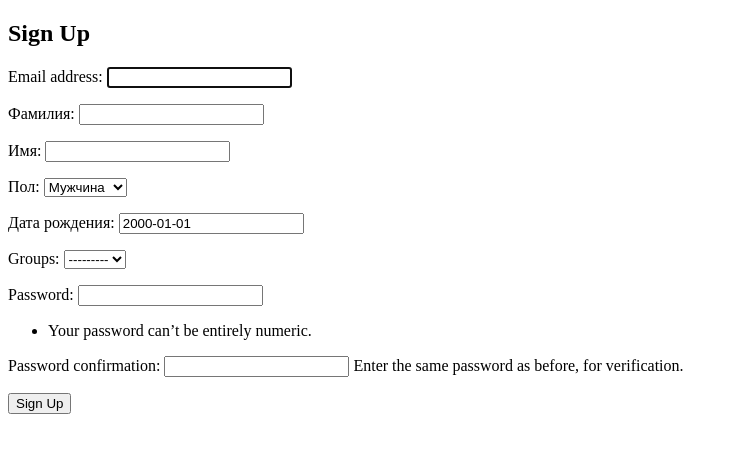
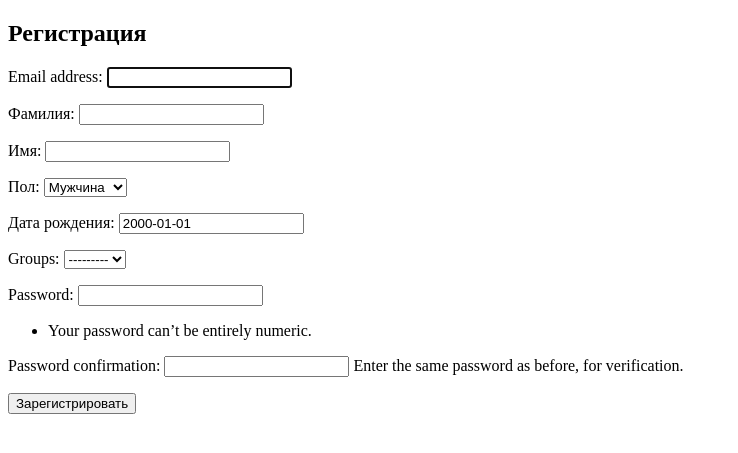
Before and after one commit to lishdaytra/social_web, a Django app: page /users/signup/ in a window 1280 px wide. Shown: the top 453 px of the page, without its empty margins (0-738 px from the left). Run offline with Django 4.2, Linux system fonts and the light colour scheme.

Commit message:
Незначительные правки

```diff
--- a/templates/registration/login.html
+++ b/templates/registration/login.html
@@ -3,10 +3,10 @@
 {% block title %}Log In{% endblock %}
 
 {% block content %}
-<h2>Log In</h2>
+<h2>Вход</h2>
 <form method="post">
   {% csrf_token %}
   {{ form.as_p }}
-  <button type="submit">Log In</button>
+  <button type="submit">Вход</button>
 </form>
 {% endblock %}
--- a/templates/signup.html
+++ b/templates/signup.html
@@ -3,10 +3,10 @@
 {% block title %}Sign Up{% endblock %}
 
 {% block content %}
-<h2>Sign Up</h2>
+<h2>Регистрация</h2>
 <form method="post">
   {% csrf_token %}
   {{ form.as_p }}
-  <button type="submit">Sign Up</button>
+  <button type="submit">Зарегистрировать</button>
 </form>
 {% endblock %}
--- a/users/manager.py
+++ b/users/manager.py
@@ -12,7 +12,7 @@
         Create and save a User with the given email and password.
         """
         if not email:
-            raise ValueError(_('The Email must be set'))
+            raise ValueError(_('The Email должен быть заполнен'))
         email = self.normalize_email(email)
         user = self.model(email=email, **extra_fields)
         user.set_password(password)
```
